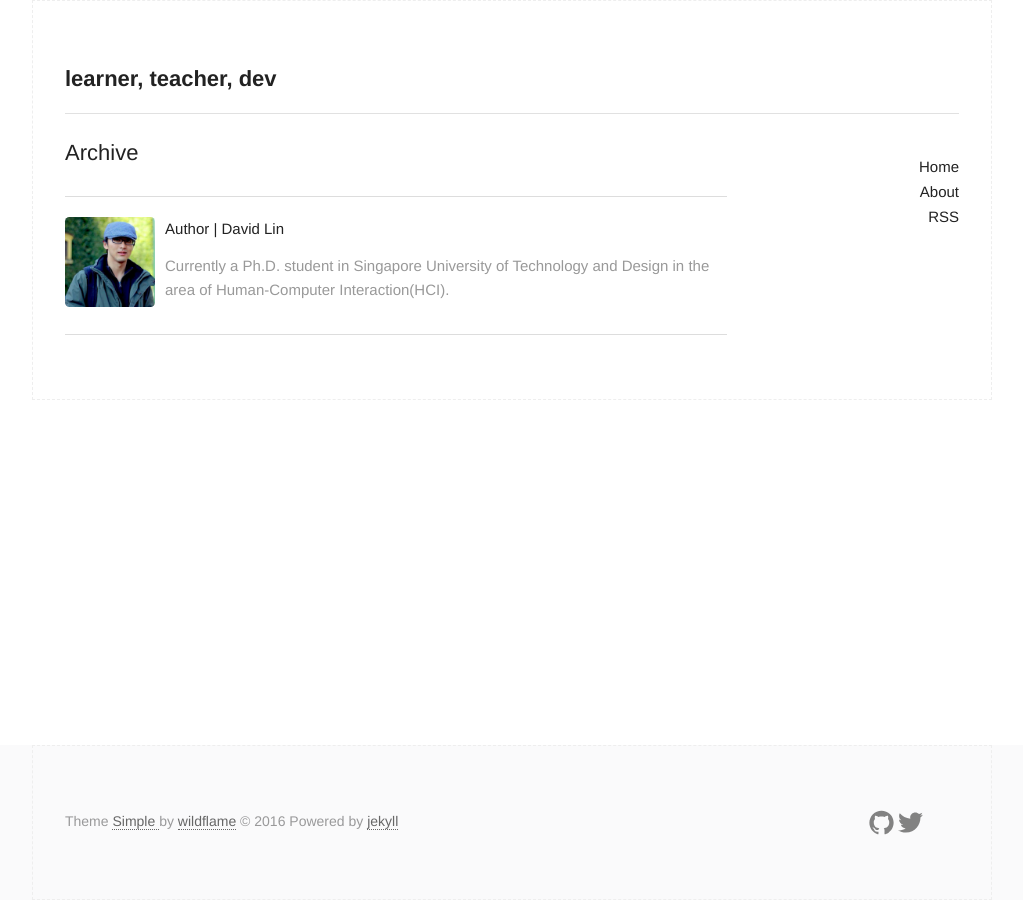
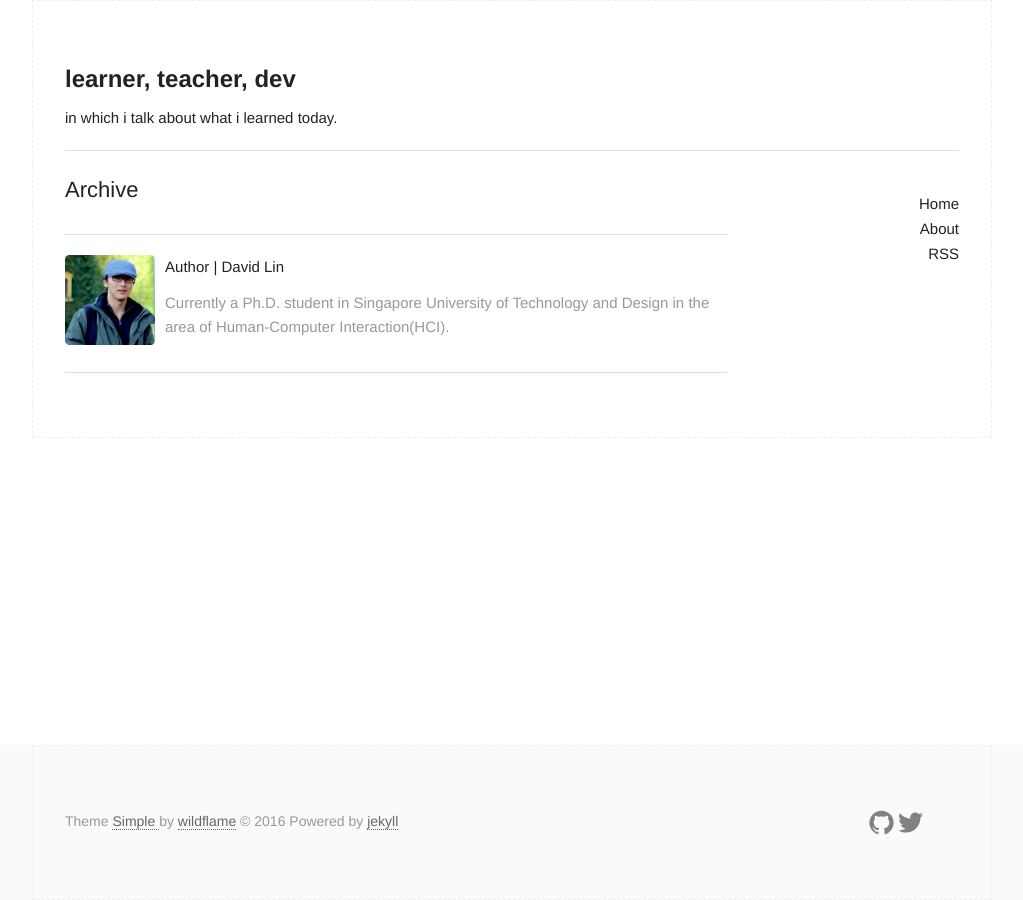
Before and after one commit to adascript/adascript.github.io, a Jekyll site: the page built from archive.html, in a window 1280 px wide. Shown: the whole page, without its empty margins (128-1151 px from the left). Built offline with Jekyll 4.4.1, drawn with Linux system fonts in a browser that asks for light colours.

Commit message:
changed title

```diff
--- a/_includes/title.html
+++ b/_includes/title.html
@@ -1,2 +1,3 @@
-  <h2 class="logo"><a href="{{ site.baseurl }}/">{{ site.title }}</a></h2>
+  <h1 class="logo"><a href="{{ site.baseurl }}/">{{ site.title }}</a></h1>
+  <p>in which i talk about what i learned today.</p>
   <hr>
```
